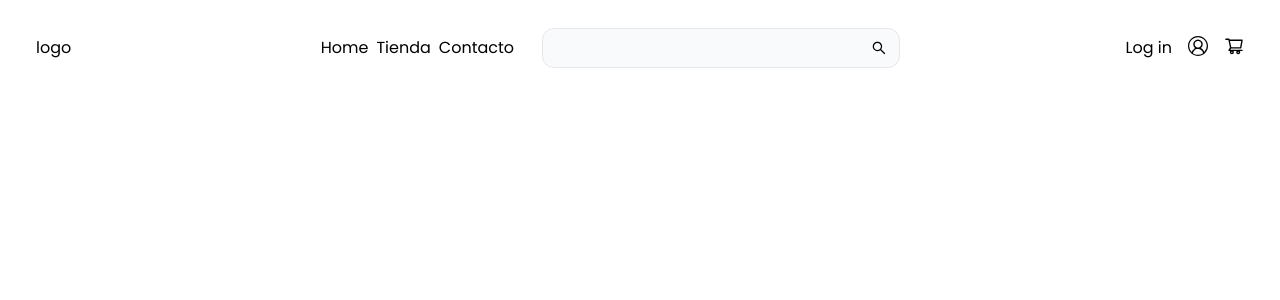
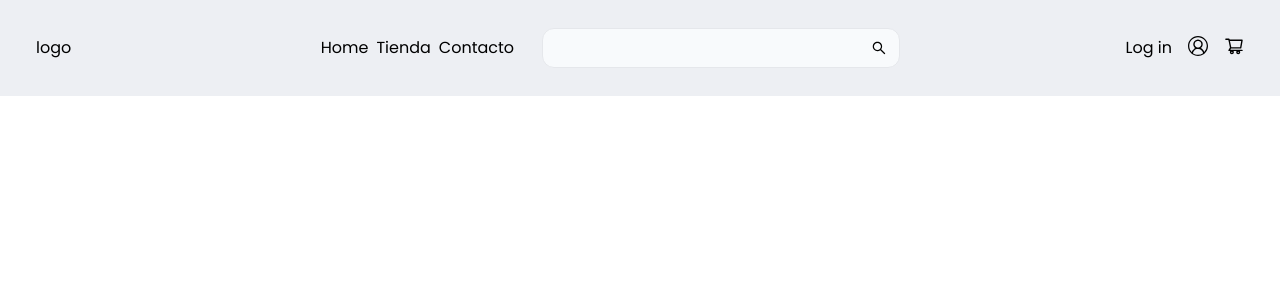
Before and after one commit to No-Country/c14-15-t-node-react, a React (Vite) app in the folder client/ecomerce-green/: page / in a window 1280 px wide. Shown: the top 300 px of the page. Built offline with nearby package versions, Linux system fonts and the light colour scheme.

Commit message:
header fixed

```diff
--- a/client/ecomerce-green/src/components/Header.jsx
+++ b/client/ecomerce-green/src/components/Header.jsx
@@ -15,7 +15,7 @@ const Header = () => {
   };
 
   return (
-    <header className="header">
+    <header className="header fixed w-[100vw]">
       <div className="flex justify-between items-center h-24 max-w-[1240px]  px-4 mx-auto">
         <h1 className=" flex ">logo</h1>
         {/* Navbar destock */}
--- a/client/ecomerce-green/src/index.css
+++ b/client/ecomerce-green/src/index.css
@@ -7,6 +7,6 @@ body{
     font-family: 'Poppins', sans-serif;
 }
 .header{
-    background:  rgba(183, 192, 206, 0.25) repeat-x scroll 0 0 transparent;
+    background:  rgba(183, 192, 206, 0.25);
 
 }
```
